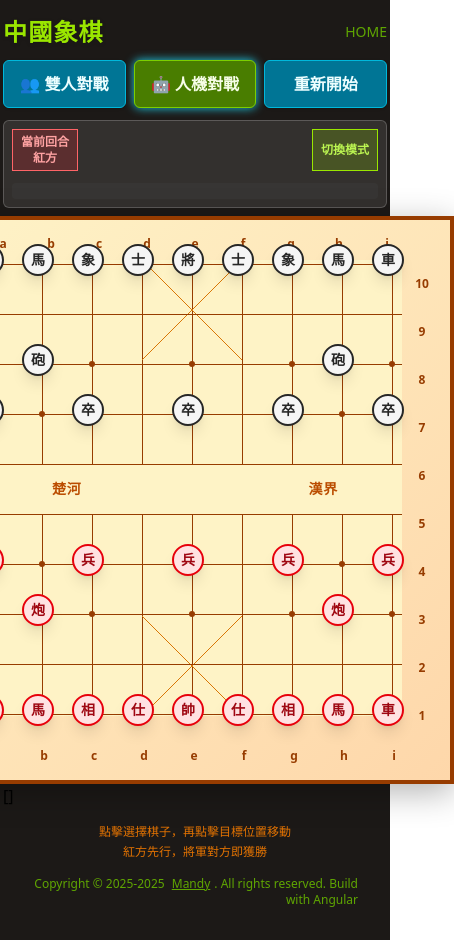
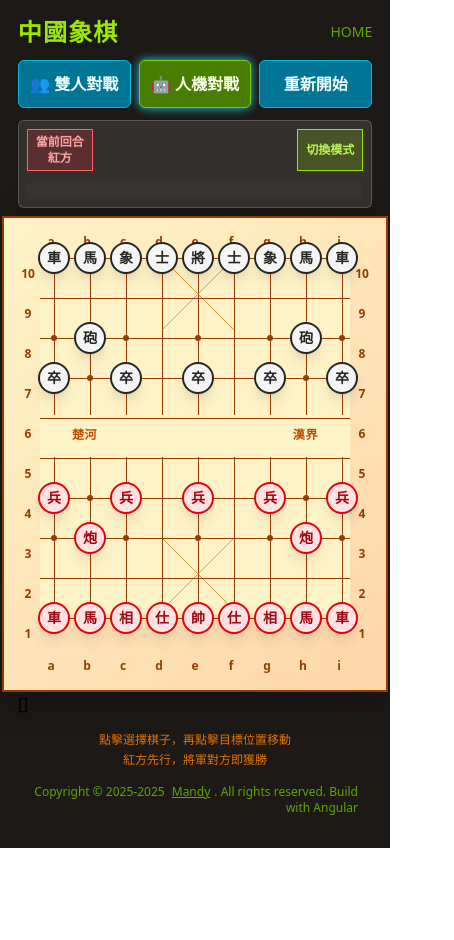
Before and after one commit to mtwmt/game, an Angular app: page /chinese-chess in a window 390 px wide. Shown: the whole page, 454 px wide, since content can reach past the window. After the commit the page ends 848 px from the top, so only its background shows below. Built offline with nearby package versions, Linux system fonts and the light colour scheme.

Commit message:
feat: improve responsive design for mobile devices

```diff
--- a/src/app/chinese-chess/chinese-chess.html
+++ b/src/app/chinese-chess/chinese-chess.html
@@ -1,4 +1,4 @@
-<div class="w-full max-w-sm mx-auto flex flex-col">
+<div class="w-full max-w-[95vw] sm:max-w-sm mx-auto flex flex-col px-2 sm:px-0">
   <header class="mb-2 flex flex-col gap-3 items-stretch">
     <div class="flex justify-between items-center">
       <h1 class="text-center text-2xl font-bold tracking-wider text-lime-400 drop-shadow">
@@ -72,32 +72,38 @@
   <main class="flex justify-center">
     <div class="relative inline-block">
       <!-- Chess Board -->
-      <div class="chess-board bg-amber-100 border-4 border-amber-800 p-6 relative">
+      <div class="chess-board bg-amber-100 border-2 sm:border-4 border-amber-800 p-2 sm:p-6 relative">
         <!-- Column Labels (Top) -->
-        <div class="flex justify-center mb-2">
+        <div class="flex justify-center mb-1 sm:mb-2">
           <div class="grid grid-cols-9 gap-0">
             @for (letter of getColumnLetters(); track letter) {
-            <div class="w-12 text-center text-xs font-bold text-amber-800">{{ letter }}</div>
+            <div class="w-[36px] sm:w-[50px] text-center text-xs font-bold text-amber-800">{{ letter }}</div>
             }
           </div>
         </div>
 
         <div class="flex">
           <!-- Row Numbers (Left) -->
-          <div class="flex flex-col justify-center mr-2">
+          <div class="flex flex-col justify-center mr-1 sm:mr-2">
             @for (num of getRowNumbers(); track num) {
-            <div class="h-12 flex items-center justify-center text-xs font-bold text-amber-800 w-6">
+            <div class="h-[40px] sm:h-[50px] flex items-center justify-center text-xs font-bold text-amber-800 w-4 sm:w-6">
               {{ num }}
             </div>
             }
           </div>
 
           <!-- Game Board Grid - 改為線條網格 -->
-          <div class="relative w-[414px] h-[456px] bg-amber-100">
+          <div class="relative w-[310px] h-[360px] sm:w-[408px] sm:h-[450px] bg-amber-100">
             <!-- 水平線 -->
             @for (i of [0, 1, 2, 3, 4, 5, 6, 7, 8, 9]; track i) {
             <div
               class="absolute left-0 right-0 h-[1px] bg-amber-800"
+              [class]="i === 6 ? 'z-20 h-[1.5px]' : 'z-10'"
+              [ngClass]="'sm:hidden'"
+              [style.top.px]="i * 40 + 4"
+            ></div>
+            <div
+              class="absolute left-0 right-0 h-[1px] bg-amber-800 hidden sm:block"
               [class]="i === 6 ? 'z-20 h-[1.5px]' : 'z-10'"
               [style.top.px]="i * 50 + 4"
             ></div>
@@ -105,37 +111,75 @@
 
             <!-- 垂直線 - 修改為不穿過河界的實現 -->
             @for (i of [0, 1, 2, 3, 4, 5, 6, 7, 8]; track i) {
+            <!-- 手機版垂直線 -->
             <!-- 上半部分垂直線（從頂部到河界上邊緣） -->
             <div
-              class="absolute w-[1px] bg-amber-800"
+              class="absolute w-[1px] bg-amber-800 sm:hidden"
+              [style.left.px]="i * 36 + 14"
+              [style.top.px]="4"
+              [style.height.px]="157"
+            ></div>
+            <!-- 下半部分垂直線（從河界下邊緣到底部） -->
+            <div
+              class="absolute w-[1px] bg-amber-800 sm:hidden"
+              [style.left.px]="i * 36 + 14"
+              [style.top.px]="203"
+              [style.height.px]="162"
+            ></div>
+
+            <!-- 桌面版垂直線 -->
+            <!-- 上半部分垂直線（從頂部到河界上邊緣） -->
+            <div
+              class="absolute w-[1px] bg-amber-800 hidden sm:block"
               [style.left.px]="i * 50 + 4"
               [style.top.px]="4"
               [style.height.px]="200"
             ></div>
             <!-- 下半部分垂直線（從河界下邊緣到底部） -->
             <div
-              class="absolute w-[1px] bg-amber-800"
+              class="absolute w-[1px] bg-amber-800 hidden sm:block"
               [style.left.px]="i * 50 + 4"
               [style.top.px]="254"
               [style.height.px]="200"
             ></div>
             }
 
-            <!-- 宮殿對角線 - 上方宮殿 -->
-            <svg class="absolute top-0 left-[154px] w-[100px] h-[100px]" viewBox="0 0 100 100">
+            <!-- 宮殿對角線 - 手機版 -->
+            <!-- 上方宮殿 -->
+            <svg class="absolute top-0 left-[122px] w-[72px] h-[80px] sm:hidden" viewBox="0 0 100 100">
+              <line x1="0" y1="0" x2="100" y2="100" stroke="#d97706" stroke-width="1" />
+              <line x1="100" y1="0" x2="0" y2="100" stroke="#d97706" stroke-width="1" />
+            </svg>
+            <!-- 下方宮殿 -->
+            <svg class="absolute bottom-0 left-[122px] w-[72px] h-[80px] sm:hidden" viewBox="0 0 100 100">
               <line x1="0" y1="0" x2="100" y2="100" stroke="#d97706" stroke-width="1" />
               <line x1="100" y1="0" x2="0" y2="100" stroke="#d97706" stroke-width="1" />
             </svg>
 
-            <!-- 宮殿對角線 - 下方宮殿 -->
-            <svg class="absolute bottom-0 left-[154px] w-[100px] h-[100px]" viewBox="0 0 100 100">
+            <!-- 宮殿對角線 - 桌面版 -->
+            <!-- 上方宮殿 -->
+            <svg class="absolute top-0 left-[154px] w-[100px] h-[100px] hidden sm:block" viewBox="0 0 100 100">
+              <line x1="0" y1="0" x2="100" y2="100" stroke="#d97706" stroke-width="1" />
+              <line x1="100" y1="0" x2="0" y2="100" stroke="#d97706" stroke-width="1" />
+            </svg>
+            <!-- 下方宮殿 -->
+            <svg class="absolute bottom-0 left-[154px] w-[100px] h-[100px] hidden sm:block" viewBox="0 0 100 100">
               <line x1="0" y1="0" x2="100" y2="100" stroke="#d97706" stroke-width="1" />
               <line x1="100" y1="0" x2="0" y2="100" stroke="#d97706" stroke-width="1" />
             </svg>
 
-            <!-- 楚河漢界 - 保持區域完全空白 -->
+            <!-- 楚河漢界 - 手機版 -->
             <div
-              class="absolute left-0 right-0 top-[204px] h-[50px] bg-amber-100 flex items-center justify-between px-16 z-5"
+              class="absolute left-0 right-0 bg-amber-100 flex items-center justify-between px-8 z-5 sm:hidden"
+              style="top: 161px; height: 40px;"
+            >
+              <span class="text-amber-700 font-bold text-xs tracking-wider">楚河</span>
+              <span class="text-amber-700 font-bold text-xs tracking-wider">漢界</span>
+            </div>
+            <!-- 楚河漢界 - 桌面版 -->
+            <div
+              class="absolute left-0 right-0 bg-amber-100 flex items-center justify-between px-16 z-5 hidden sm:flex"
+              style="top: 204px; height: 50px;"
             >
               <span class="text-amber-700 font-bold text-sm tracking-wider">楚河</span>
               <span class="text-amber-700 font-bold text-sm tracking-wider">漢界</span>
@@ -144,15 +188,15 @@
             <!-- 交叉點和棋子 -->
             @for (row of board(); track $index; let y = $index) { @for (square of row; track $index;
             let x = $index) {
-            <!-- 交叉點 -->
+            <!-- 交叉點 - 手機版 -->
             <div
-              class="absolute w-[24px] h-[24px] -translate-x-1/2 -translate-y-1/2 rounded-full hover:bg-amber-200/30 cursor-pointer z-20"
-              [style.top.px]="y * 50 + 4"
-              [style.left.px]="x * 50 + 4"
+              class="absolute w-[20px] h-[20px] -translate-x-1/2 -translate-y-1/2 rounded-full hover:bg-amber-200/30 cursor-pointer z-20 sm:hidden"
+              [style.top.px]="y * 40 + 4"
+              [style.left.px]="x * 36 + 14"
               [ngClass]="{ 'valid-move-point': isValidMove(x, y) }"
               (click)="onSquareClick(x, y)"
             >
-              <!-- 兵/卒點 -->
+              <!-- 兵/卒點 - 手機版 -->
               @if ( (y === 2 || y === 7) && (x === 0 || x === 2 || x === 4 || x === 6 || x === 8) )
               {
               <div
@@ -160,14 +204,71 @@
               ></div>
               }
 
-              <!-- 炮台點 -->
+              <!-- 炮台點 - 手機版 -->
               @if ( (y === 3 || y === 6) && (x === 1 || x === 7) ) {
               <div
                 class="absolute w-[6px] h-[6px] bg-amber-800 rounded-full top-1/2 left-1/2 -translate-x-1/2 -translate-y-1/2"
               ></div>
               }
 
-              <!-- Chess Piece -->
+              <!-- Chess Piece - 手機版 -->
+              @if (square) {
+              <div
+                class="absolute top-1/2 left-1/2 -translate-x-1/2 -translate-y-1/2 w-[32px] h-[32px]"
+                [ngClass]="getPieceClass(square)"
+              >
+                <div
+                  class="w-8 h-8 rounded-full border-2 flex items-center justify-center text-sm font-bold shadow-lg"
+                  [class]="
+                    square.color === PlayerColor.RED
+                      ? 'bg-red-100 border-red-600 text-red-800'
+                      : 'bg-neutral-100 border-neutral-800 text-neutral-800'
+                  "
+                >
+                  {{ getPieceSymbol(square) }}
+                </div>
+              </div>
+              }
+
+              <!-- 有效移動標記 - 手機版 -->
+              @if (isValidMove(x, y) && !square) {
+              <div
+                class="absolute top-1/2 left-1/2 -translate-x-1/2 -translate-y-1/2 w-2 h-2 bg-green-500 rounded-full opacity-70"
+              ></div>
+              }
+
+              <!-- 攻擊移動標記 - 手機版 -->
+              @if (isValidMove(x, y) && square && square.color !== currentPlayer()) {
+              <div
+                class="absolute top-1/2 left-1/2 -translate-x-1/2 -translate-y-1/2 w-[34px] h-[34px] border-2 border-red-500 rounded-full"
+              ></div>
+              }
+            </div>
+
+            <!-- 交叉點 - 桌面版 -->
+            <div
+              class="absolute w-[24px] h-[24px] -translate-x-1/2 -translate-y-1/2 rounded-full hover:bg-amber-200/30 cursor-pointer z-20 hidden sm:block"
+              [style.top.px]="y * 50 + 4"
+              [style.left.px]="x * 50 + 4"
+              [ngClass]="{ 'valid-move-point': isValidMove(x, y) }"
+              (click)="onSquareClick(x, y)"
+            >
+              <!-- 兵/卒點 - 桌面版 -->
+              @if ( (y === 2 || y === 7) && (x === 0 || x === 2 || x === 4 || x === 6 || x === 8) )
+              {
+              <div
+                class="absolute w-[6px] h-[6px] bg-amber-800 rounded-full top-1/2 left-1/2 -translate-x-1/2 -translate-y-1/2"
+              ></div>
+              }
+
+              <!-- 炮台點 - 桌面版 -->
+              @if ( (y === 3 || y === 6) && (x === 1 || x === 7) ) {
+              <div
+                class="absolute w-[6px] h-[6px] bg-amber-800 rounded-full top-1/2 left-1/2 -translate-x-1/2 -translate-y-1/2"
+              ></div>
+              }
+
+              <!-- Chess Piece - 桌面版 -->
               @if (square) {
               <div
                 class="absolute top-1/2 left-1/2 -translate-x-1/2 -translate-y-1/2 w-[40px] h-[40px]"
@@ -186,14 +287,14 @@
               </div>
               }
 
-              <!-- 有效移動標記 -->
+              <!-- 有效移動標記 - 桌面版 -->
               @if (isValidMove(x, y) && !square) {
               <div
                 class="absolute top-1/2 left-1/2 -translate-x-1/2 -translate-y-1/2 w-3 h-3 bg-green-500 rounded-full opacity-70"
               ></div>
               }
 
-              <!-- 攻擊移動標記 -->
+              <!-- 攻擊移動標記 - 桌面版 -->
               @if (isValidMove(x, y) && square && square.color !== currentPlayer()) {
               <div
                 class="absolute top-1/2 left-1/2 -translate-x-1/2 -translate-y-1/2 w-[42px] h-[42px] border-2 border-red-500 rounded-full"
@@ -204,9 +305,9 @@
           </div>
 
           <!-- Row Numbers (Right) -->
-          <div class="flex flex-col justify-center ml-2">
+          <div class="flex flex-col justify-center ml-1 sm:ml-2">
             @for (num of getRowNumbers(); track num) {
-            <div class="h-12 flex items-center justify-center text-xs font-bold text-amber-800 w-6">
+            <div class="h-[40px] sm:h-[50px] flex items-center justify-center text-xs font-bold text-amber-800 w-4 sm:w-6">
               {{ num }}
             </div>
             }
@@ -214,10 +315,10 @@
         </div>
 
         <!-- Column Labels (Bottom) -->
-        <div class="flex justify-center mt-2">
-          <div class="grid grid-cols-9 gap-0" style="width: 450px">
+        <div class="flex justify-center mt-1 sm:mt-2">
+          <div class="grid grid-cols-9 gap-0">
             @for (letter of getColumnLetters(); track letter) {
-            <div class="w-12 text-center text-xs font-bold text-amber-800">{{ letter }}</div>
+            <div class="w-[36px] sm:w-[50px] text-center text-xs font-bold text-amber-800">{{ letter }}</div>
             }
           </div>
         </div>
```
Also changed, not shown: src/app/home/home.html (+74 -36 lines).
